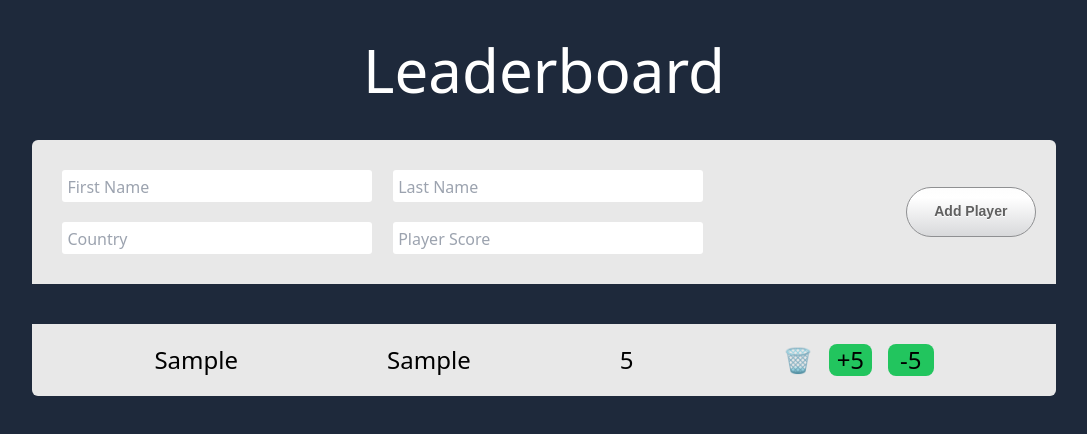
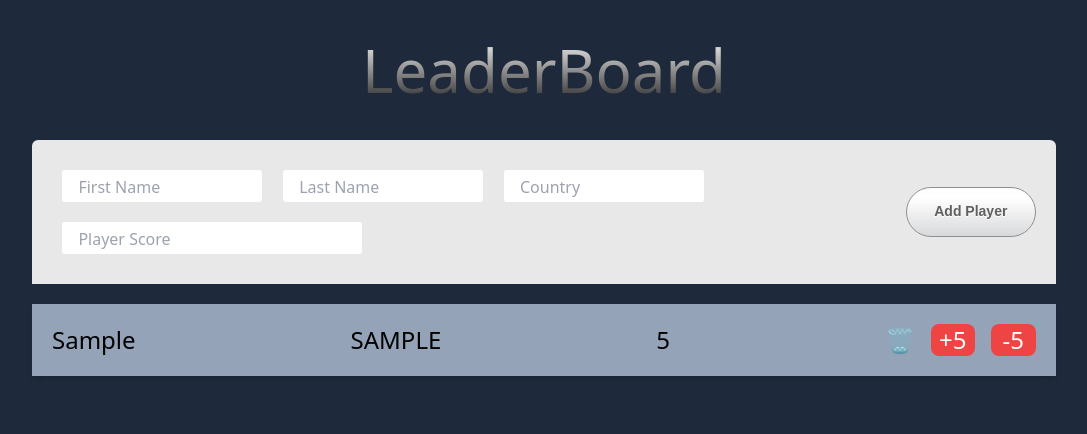
Before and after one commit to Sainkee/leaderBoard, a plain HTML site: page dist/index.html in a window 1280 px wide. Both pictures are taken after typing "Sample", "Sample", "Sample", "5" into the empty fields and a click on the button "Add Player". Shown: the whole page, without its empty margins (96-1183 px from the left). Drawn offline with Linux system fonts and the light colour scheme.

Commit message:
tsk complete

```diff
--- a/dist/index.html
+++ b/dist/index.html
@@ -8,19 +8,34 @@
   </head>
   <body class="bg-slate-800">
     <div class="mt-10 w-full">
-      <h1 class="md:text-6xl text-3xl text-center mb-10 text-white">
-        Leaderboard
+      <h1
+        class="md:text-6xl text-3xl text-center mb-10 text-gradient-to-tr from-pink-400 via-yellow-300"
+      >
+        LeaderBoard
       </h1>
-      <form action="" class="mx-auto w-[80%]">
+
+      <form action="" class="mx-auto md:w-[80%] p-2 md:p-0">
         <div
           class="flex flex-col sm:flex-row mx-auto bg-[#e8e8e8] p-5 justify-between sm:items-center rounded-t-md"
         >
           <div
-            class="flex flex-wrap md:w-full sm:flex-row text-[1.3rem] w-[60%]"
+            class="flex flex-wrap md:w-full sm:flex-row text-[1.3rem] w-full"
           >
-            <input type="text" class="input-field" placeholder="First Name" />
-            <input type="text" class="input-field" placeholder="Last Name" />
-            <input type="text" class="input-field" placeholder="Country" />
+            <input
+              type="text"
+              class="input-field md:w-[200px]"
+              placeholder="First Name"
+            />
+            <input
+              type="text"
+              class="input-field md:w-[200px]"
+              placeholder="Last Name"
+            />
+            <input
+              type="text"
+              class="input-field md:w-[200px]"
+              placeholder="Country"
+            />
             <input
               type="number"
               class="input-field"
@@ -32,7 +47,7 @@
       </form>
 
       <div
-        class="list mt-10 rounded-b-md bg-[#e8e8e8] w-[80%] mx-auto text-black"
+        class="list rounded-b-md md:p-0 md:w-[80%] my-5 mx-auto text-black"
       ></div>
     </div>
     <script src="script.js"></script>
--- a/dist/script.js
+++ b/dist/script.js
@@ -38,8 +38,10 @@ list.addEventListener("click", (e) => {
   }
 
   if (e.target.classList.contains("minus")) {
+    if (players[index].score <= 0) {
+      return;
+    }
     players[index].score = Number(players[index].score) - 5;
-
     displayData();
   }
 
@@ -55,14 +57,16 @@ function displayData() {
   list.innerHTML = "";
   players.forEach((element, index) => {
     list.innerHTML += `
-      <div class="flex justify-between w-[80%] mx-auto  p-5 text-2xl ">
-        <span>${element.firstName}</span>
-        <span>${element.country}</span>
+      <div class="flex justify-between  mx-auto p-5  odd:bg-slate-400 even:bg-[#F8F4EC]  text-2xl shadow-md ">
+        <span>${
+          element.firstName.charAt(0).toUpperCase() + element.firstName.slice(1)
+        }</span>
+        <span>${element.country.toUpperCase()}</span>
         <span>${element.score}</span>
         <span class="flex justify-between updateSpan gap-4 ">
-          <span title="${index}" class = "delete">&#x1F5D1;</span>
-          <span title="${index}" class = "bg-green-500 px-2 rounded-lg plus">+5</span >
-          <span title="${index}" class = "bg-green-500 px-3 rounded-lg minus">-5</span>
+          <span title="${index}" class = "select-none delete">&#x1F5D1;</span>
+          <span title="${index}" class = "bg-red-500 px-2 text-white rounded-lg plus select-none">+5</span >
+          <span title="${index}" class = "bg-red-500 px-3 text-white rounded-lg minus select-none">-5</span>
         </span>
       </div>
     `;
--- a/src/input.css
+++ b/src/input.css
@@ -35,10 +35,15 @@ button:focus {
 }
 
 .input-field {
-  padding: 0 5px;
   border-radius: 3px;
-  transition: background-color 0.3s; /* Add transition for smooth effect */
+  transition: background-color 0.3s;
 }
 .input-field::placeholder {
   font-size: 1rem;
+  padding: 0 1rem;
 }
+h1 {
+  background: -webkit-linear-gradient(#eee, #333);
+  -webkit-background-clip: text;
+  -webkit-text-fill-color: transparent;
+}
```
Also changed, not shown: dist/output.css.
